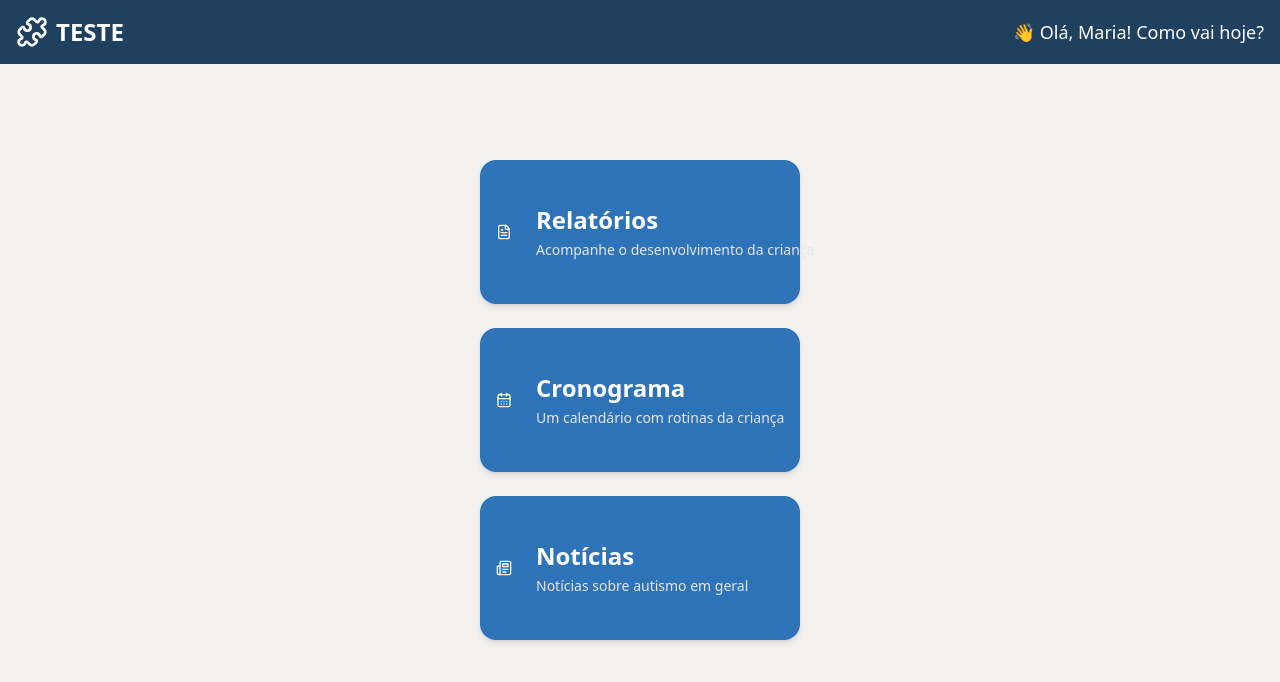
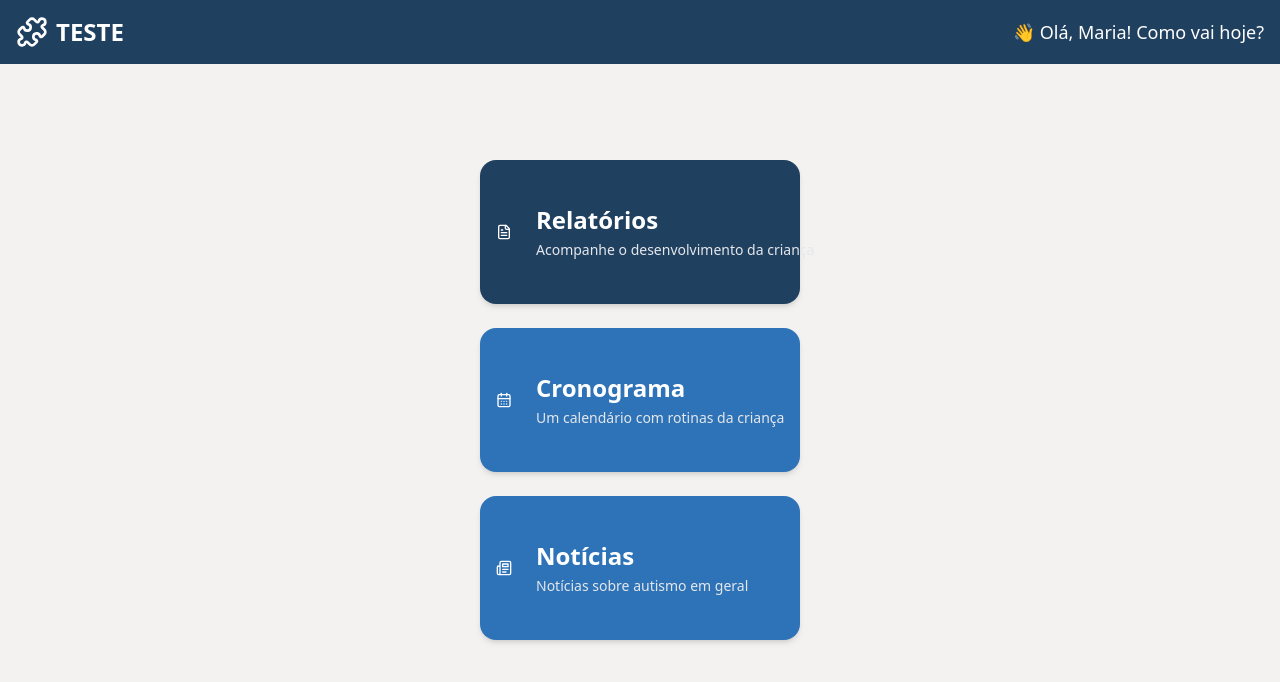
Before and after one commit to vitorferrr/App-connect-TEA, a React (Vite) app: page /home in a window 1280 px wide. Shown: the top 682 px of the page. Built offline with nearby package versions, Linux system fonts and the light colour scheme.

Commit message:
[dyad] Ajustei as cores dos botões na HomePage para corresponder ao design da imagem. - wrote 1 file(s)

```diff
--- a/src/pages/HomePage.tsx
+++ b/src/pages/HomePage.tsx
@@ -5,16 +5,16 @@ import { Link } from "react-router-dom";
 import { Button } from "@/components/ui/button";
 import { FileText, CalendarDays, Newspaper } from "lucide-react";
 import BottomNavBar from "@/components/BottomNavBar";
-import AppHeader from "@/components/AppHeader"; // Importar o novo cabeçalho
+import AppHeader from "@/components/AppHeader";
 
 const HomePage = () => {
   return (
-    <div className="min-h-screen flex flex-col bg-appBgLight pb-16"> {/* Ajustado pb para a altura da nav bar */}
-      <AppHeader /> {/* Usar o novo componente de cabeçalho */}
+    <div className="min-h-screen flex flex-col bg-appBgLight pb-16">
+      <AppHeader />
 
       <main className="flex-grow flex flex-col items-center justify-center space-y-6 p-4">
         <Link to="/reports" className="w-full max-w-xs">
-          <Button className="w-full h-36 text-white bg-appBlueMedium hover:bg-appBlueDark flex items-center justify-start rounded-2xl shadow-md p-4">
+          <Button className="w-full h-36 text-white bg-appBlueDark hover:bg-blue-900 flex items-center justify-start rounded-2xl shadow-md p-4">
             <FileText className="h-12 w-12 mr-4" />
             <div className="flex flex-col items-start gap-1">
               <span className="text-2xl font-semibold">Relatórios</span>
```
